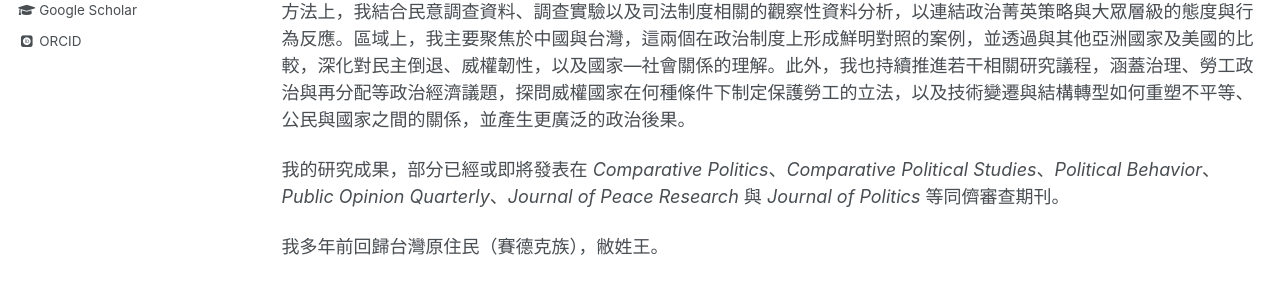
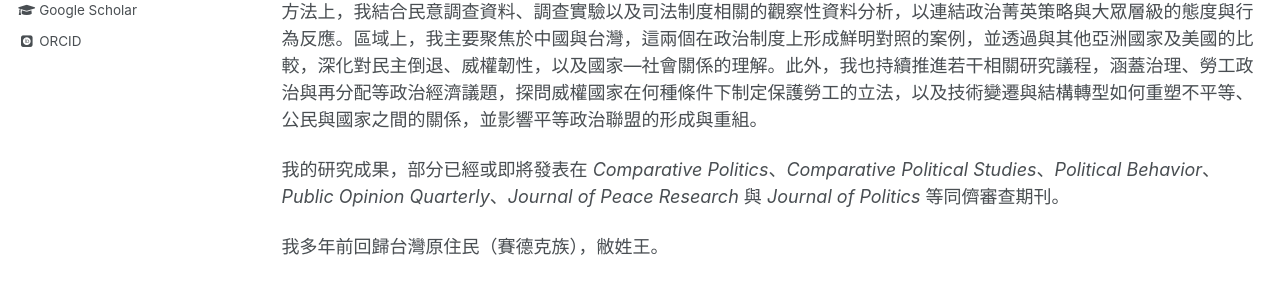
Before and after one commit to hsuyumin/hsuyumin.github.io, a Jekyll site: the page built from _pages/chinese.md, in a window 1280 px wide. Shown: the part 379-679 px from the top of the page. Built offline with Jekyll 4.4.1, drawn with Linux system fonts in a browser that asks for light colours; some web fonts are replaced.

Commit message:
Update chinese.md

```diff
--- a/_pages/chinese.md
+++ b/_pages/chinese.md
@@ -13,7 +13,7 @@ redirect_from:
 
 我的研究聚焦於威權體制的存續與民主倒退，特別關注正當性、抵抗與司法制度之間的互動如何形塑政體的穩定與變遷。我關注兩個核心問題：（1）威權政體如何在經濟壓力與分配衝突惡化的情況下維繫政權穩定與統治正當性；（2）為何有些民主政體逐步走向侵蝕與倒退，以及哪些條件與策略有助於抵制或逆轉這一過程。
 
-方法上，我結合民意調查資料、調查實驗以及司法制度相關的觀察性資料分析，以連結政治菁英策略與大眾層級的態度與行為反應。區域上，我主要聚焦於中國與台灣，這兩個在政治制度上形成鮮明對照的案例，並透過與其他亞洲國家及美國的比較，深化對民主倒退、威權韌性，以及國家—社會關係的理解。此外，我也持續推進若干相關研究議程，涵蓋治理、勞工政治與再分配等政治經濟議題，探問威權國家在何種條件下制定保護勞工的立法，以及技術變遷與結構轉型如何重塑不平等、公民與國家之間的關係，並產生更廣泛的政治後果。
+方法上，我結合民意調查資料、調查實驗以及司法制度相關的觀察性資料分析，以連結政治菁英策略與大眾層級的態度與行為反應。區域上，我主要聚焦於中國與台灣，這兩個在政治制度上形成鮮明對照的案例，並透過與其他亞洲國家及美國的比較，深化對民主倒退、威權韌性，以及國家—社會關係的理解。此外，我也持續推進若干相關研究議程，涵蓋治理、勞工政治與再分配等政治經濟議題，探問威權國家在何種條件下制定保護勞工的立法，以及技術變遷與結構轉型如何重塑不平等、公民與國家之間的關係，並影響平等政治聯盟的形成與重組。
 
 我的研究成果，部分已經或即將發表在 _Comparative Politics_、_Comparative Political Studies_、_Political Behavior_、_Public Opinion Quarterly_、_Journal of Peace Research_ 與 _Journal of Politics_ 等同儕審查期刊。
 
```
